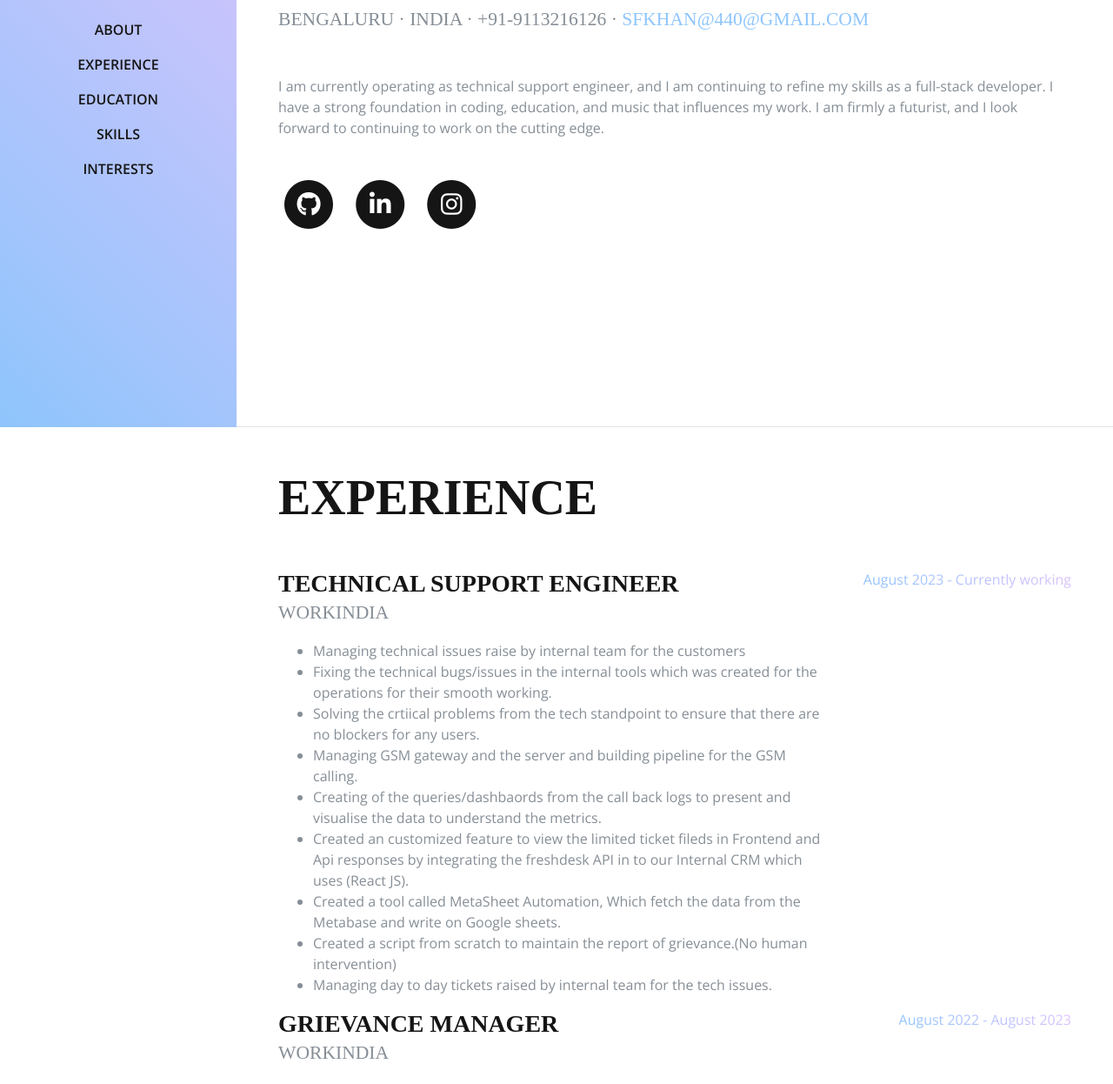
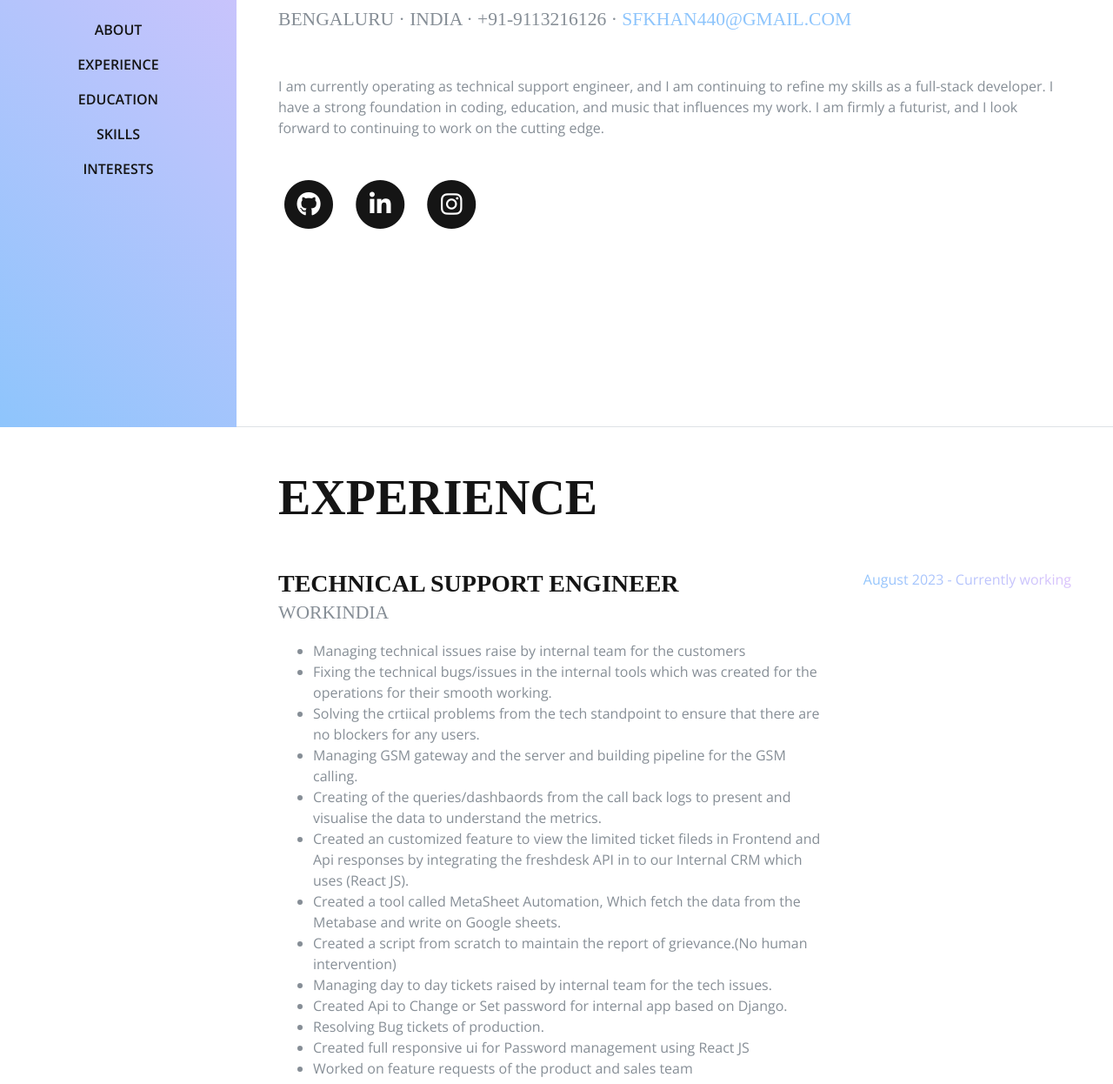
Before and after one commit to Safwan-Khan/safwan-resume, a plain HTML site: page index.html in a window 1280 px wide. Shown: the part 309-1555 px from the top of the page at 87% size. Drawn offline with nearby package versions, Linux system fonts and the light colour scheme; a web font is replaced by a local one.

Commit message:
fixed-typos

```diff
--- a/index.html
+++ b/index.html
@@ -75,7 +75,7 @@
             <span class="text-primary">khan</span>
           </h1>
           <div class="subheading mb-5">Bengaluru · India · +91-9113216126 ·
-            <a href="sfkhan@440@gmail.com">sfkhan@440@gmail.com</a>
+            <a href="sfkhan440@gmail.com">sfkhan440@gmail.com</a>
           </div>
           <p class="mb-5">I am currently operating as technical support engineer, and I am continuing to refine my skills
             as a full-stack developer. I have a strong foundation in coding, education, and music that influences my
@@ -135,6 +135,11 @@
                 <li>Created a tool called MetaSheet Automation, Which fetch the data from the Metabase and write on Google sheets.</li>
                 <li>Created a script from scratch to maintain the report of grievance.(No human intervention)</li>
                 <li>Managing day to day tickets raised by internal team for the tech issues.</li>
+                <li>Created Api to Change or Set password for internal app based on Django.</li>
+                <li>Resolving Bug tickets of production.</li>
+                <li>Created full responsive ui for Password management using React JS</li>
+                <li>Worked on feature requests of the product and sales team</li>
+
                </ul>
             </div>
             <div class="resume-date text-md-right">
@@ -297,7 +302,7 @@
         <div class="my-auto">
           <h2 class="mb-5">Skills</h2>
 
-          <div class="subheading mb-3">Programming Languages</div>
+          <div class="subheading mb-3">Familiar With</div>
           <ul class="fa-ul mb-0">
             <li>
               <i class="fa-li fa fa-check"></i>
@@ -347,10 +352,6 @@
               <i class="fa-li fa fa-check"></i>
               Root Cause Analysis
             </li>
-          </ul>
-<br>
-          <div class="subheading mb-3">Tools</div>
-          <ul class="fa-ul mb-0">
             <li>
               <i class="fa-li fa fa-check"></i>
               Visual Studio Code
```
